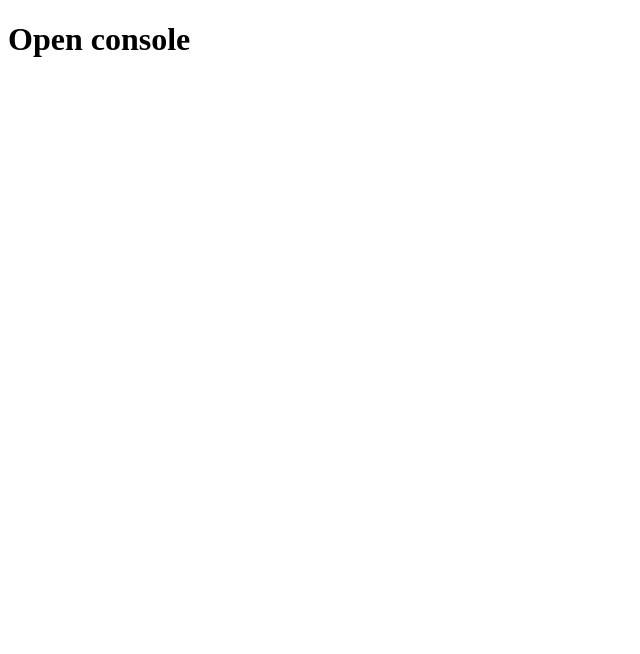
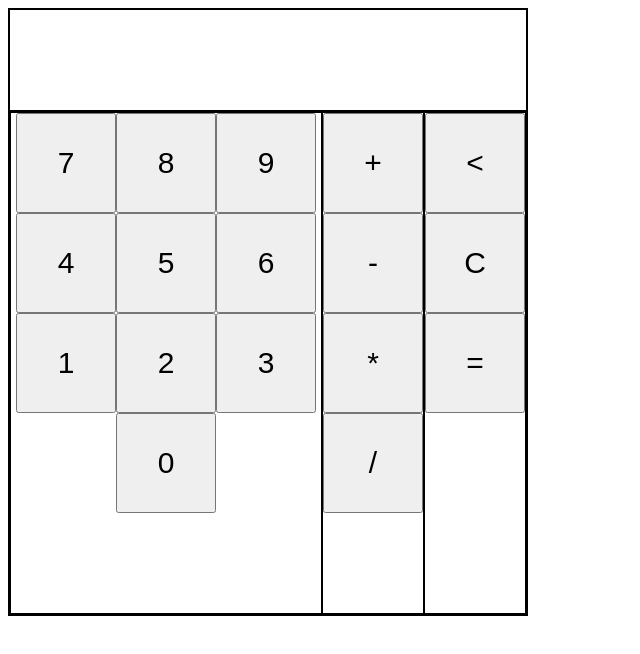
Before and after one commit to Slyor/calc-js, a plain HTML site: page index.html in a window 1280 px wide. Shown: the whole page, without its empty margins (0-640 px from the left). Drawn offline with Linux system fonts and the light colour scheme.

Commit message:
added all keys necessary

```diff
--- a/index.html
+++ b/index.html
@@ -4,8 +4,37 @@
     <meta charset="UTF-8">
     <meta name="viewport" content="width=device-width, initial-scale=1.0">
     <title>Calc</title>
+    <script src="script.js" defer></script>
+    <link rel="stylesheet" href="style.css">
 </head>
 <body>
-    <h1>Open console</h1>
+    <div class="calculator">
+        <div class="display"></div>
+        <div class="buttons">
+            <div class="numbers">
+                <button id="9">9</button>
+                <button id="8">8</button>
+                <button id="7">7</button>
+                <button id="6">6</button>
+                <button id="5">5</button>
+                <button id="4">4</button>
+                <button id="3">3</button>
+                <button id="2">2</button>
+                <button id="1">1</button>
+                <button id="0">0</button>
+            </div>
+            <div class="operations">
+                <button id="add">+</button>
+                <button id="minus">-</button>
+                <button id="multiply">*</button>
+                <button id="divide">/</button>
+            </div>
+            <div class="misc">
+                <button id="delete">&lt</button>
+                <button id="clear">C</button>
+                <button id="equal">=</button>
+            </div>
+        </div>
+    </div>
 </body>
 </html>
```
